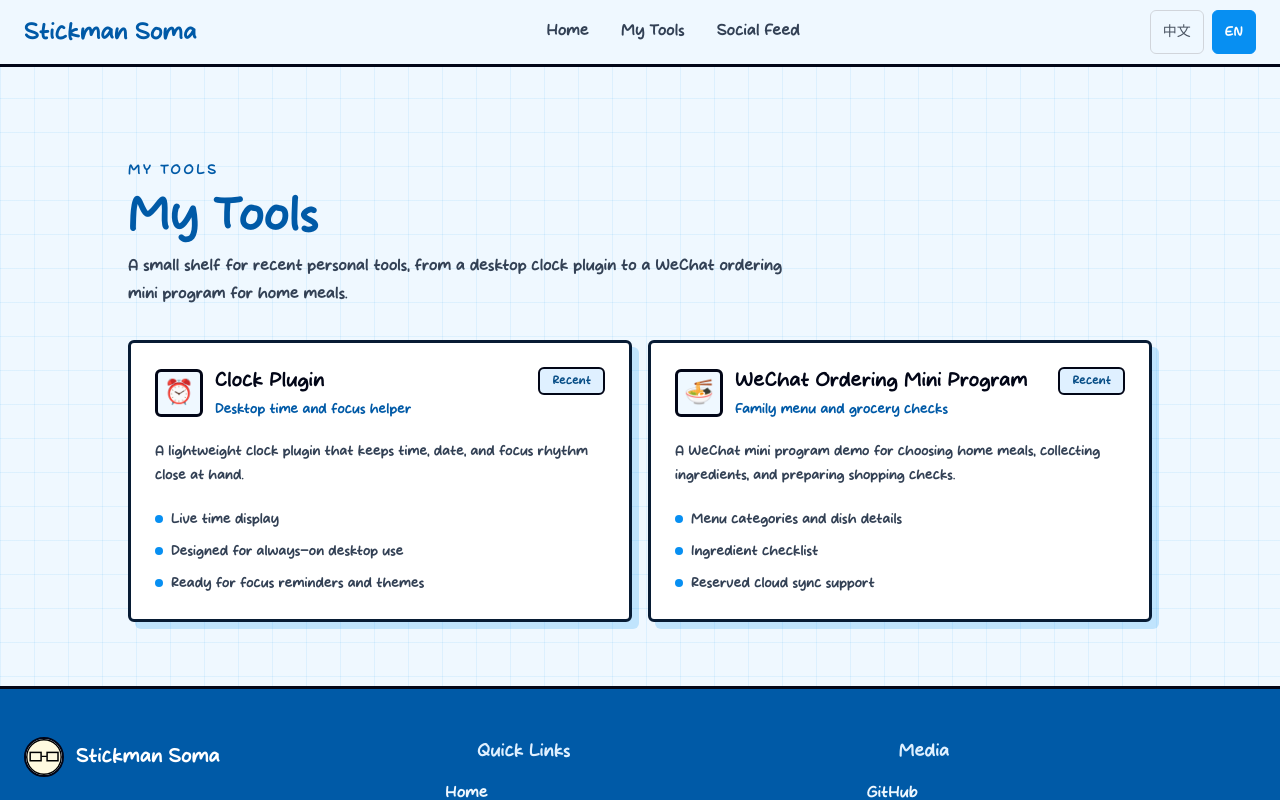
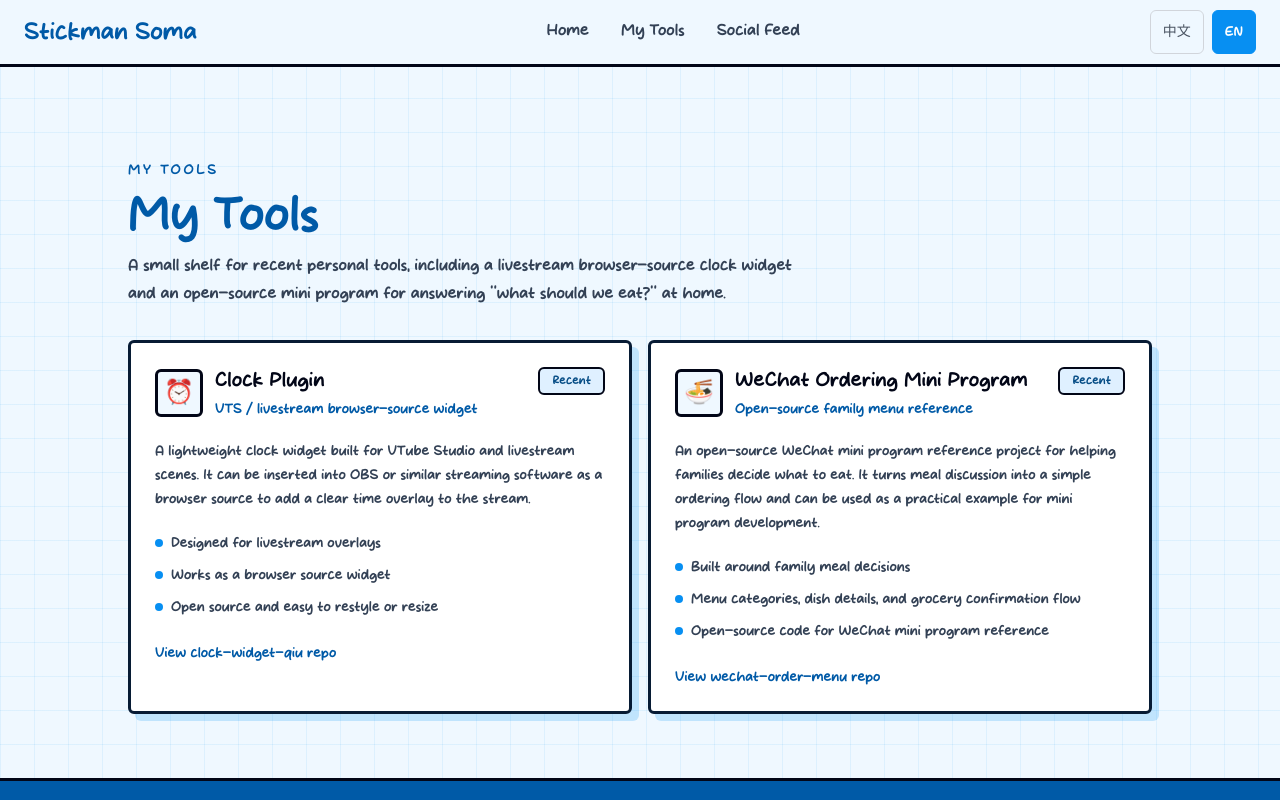
Before and after one commit to somali0128/soma-comic, a React app: page /tools in a window 1280 px wide. Shown: the top 800 px of the page. Built offline with nearby package versions, Linux system fonts and the light colour scheme; the HTML template or start-up script is replaced by a standard one.

Commit message:
Update tool descriptions and links

```diff
--- a/src/components/Tools/Tools.js
+++ b/src/components/Tools/Tools.js
@@ -11,7 +11,9 @@
       description: items.clock.description,
       details: items.clock.details,
       status: items.clock.status,
+      linkLabel: items.clock.linkLabel,
       icon: '⏰',
+      href: 'https://github.com/somali0128/clock-widget-qiu',
     },
     {
       id: 'orderMenu',
@@ -19,8 +21,9 @@
       description: items.orderMenu.description,
       details: items.orderMenu.details,
       status: items.orderMenu.status,
+      linkLabel: items.orderMenu.linkLabel,
       icon: '🍜',
-      to: '/order-menu',
+      href: 'https://github.com/somali0128/wechat-order-menu',
     },
   ];
 
@@ -79,10 +82,23 @@
                     </li>
                   ))}
                 </ul>
+                <p className="mt-6 font-display text-sm font-black text-primary-700">
+                  {tool.linkLabel}
+                </p>
               </article>
             );
 
-            return tool.to ? (
+            return tool.href ? (
+              <a
+                key={tool.id}
+                href={tool.href}
+                target="_blank"
+                rel="noopener noreferrer"
+                className="block"
+              >
+                {CardContent}
+              </a>
+            ) : tool.to ? (
               <Link key={tool.id} to={tool.to} className="block">
                 {CardContent}
               </Link>
--- a/src/locales/en.js
+++ b/src/locales/en.js
@@ -41,7 +41,7 @@
       },
       tools: {
         title: 'My Tools',
-        description: 'Clock plugin, WeChat ordering mini program, and productivity tools.',
+        description: 'Live clock widget, WeChat ordering mini program, and productivity tools.',
       },
     },
   },
@@ -145,22 +145,24 @@
   toolsPage: {
     title: 'My Tools',
     subtitle:
-      'A small shelf for recent personal tools, from a desktop clock plugin to a WeChat ordering mini program for home meals.',
+      'A small shelf for recent personal tools, including a livestream browser-source clock widget and an open-source mini program for answering "what should we eat?" at home.',
     statusLabel: 'Recent',
     items: {
       clock: {
         title: 'Clock Plugin',
-        status: 'Desktop time and focus helper',
+        status: 'VTS / livestream browser-source widget',
         description:
-          'A lightweight clock plugin that keeps time, date, and focus rhythm close at hand.',
-        details: ['Live time display', 'Designed for always-on desktop use', 'Ready for focus reminders and themes'],
+          'A lightweight clock widget built for VTube Studio and livestream scenes. It can be inserted into OBS or similar streaming software as a browser source to add a clear time overlay to the stream.',
+        details: ['Designed for livestream overlays', 'Works as a browser source widget', 'Open source and easy to restyle or resize'],
+        linkLabel: 'View clock-widget-qiu repo',
       },
       orderMenu: {
         title: 'WeChat Ordering Mini Program',
-        status: 'Family menu and grocery checks',
+        status: 'Open-source family menu reference',
         description:
-          'A WeChat mini program demo for choosing home meals, collecting ingredients, and preparing shopping checks.',
-        details: ['Menu categories and dish details', 'Ingredient checklist', 'Reserved cloud sync support'],
+          'An open-source WeChat mini program reference project for helping families decide what to eat. It turns meal discussion into a simple ordering flow and can be used as a practical example for mini program development.',
+        details: ['Built around family meal decisions', 'Menu categories, dish details, and grocery confirmation flow', 'Open-source code for WeChat mini program reference'],
+        linkLabel: 'View wechat-order-menu repo',
       },
     },
   },
--- a/src/locales/zh.js
+++ b/src/locales/zh.js
@@ -41,7 +41,7 @@
       },
       tools: {
         title: '我的工具',
-        description: '时钟插件、微信点单小程序和效率工具。',
+        description: '直播时钟挂件、微信点单小程序和效率工具。',
       },
     },
   },
@@ -142,22 +142,24 @@
   toolsPage: {
     title: '我的工具',
     subtitle:
-      '这里收集最近做的小工具和生活向项目，从提升桌面效率的小插件，到给家里点菜采购用的小程序。',
+      '这里收集最近做的小工具和生活向项目，包括直播可用的浏览器源挂件，以及帮助家庭解决“吃什么”的开源小程序。',
     statusLabel: '最近制作',
     items: {
       clock: {
         title: '时钟插件',
-        status: '桌面时间与专注提醒',
+        status: 'VTS / 直播浏览器源挂件',
         description:
-          '一个轻量时钟插件，用来把当前时间、日期和专注节奏放在更顺手的位置。',
-        details: ['实时显示时间', '适合桌面常驻', '方便后续扩展专注提醒和主题样式'],
+          '一个面向 VTube Studio 与直播场景的时钟浏览器源挂件，可以作为 OBS / 直播软件中的 Browser Source 插入画面，给直播间叠加清晰、轻量的时间展示。',
+        details: ['适合作为直播画面挂件', '通过浏览器源方式插入使用', '开源仓库便于自定义样式和尺寸'],
+        linkLabel: '查看 clock-widget-qiu 仓库',
       },
       orderMenu: {
         title: '微信点单小程序',
-        status: '家庭点菜与采购确认',
+        status: '开源家庭点菜参考项目',
         description:
-          '为家庭场景制作的微信小程序 demo，可以像点餐一样选择菜品，并自动汇总采购食材。',
-        details: ['菜单分类与菜品信息', '采购清单勾选确认', '预留微信云开发远程同步'],
+          '一个开源的微信小程序参考项目，围绕家庭之间每天最常见的“吃什么”问题设计，让家人可以用点单的方式讨论菜品、确认选择，并作为二次开发的参考样例。',
+        details: ['面向家庭点菜决策场景', '菜单分类、菜品信息和采购确认流程', '代码开源，适合作为微信小程序开发参考'],
+        linkLabel: '查看 wechat-order-menu 仓库',
       },
     },
   },
```
